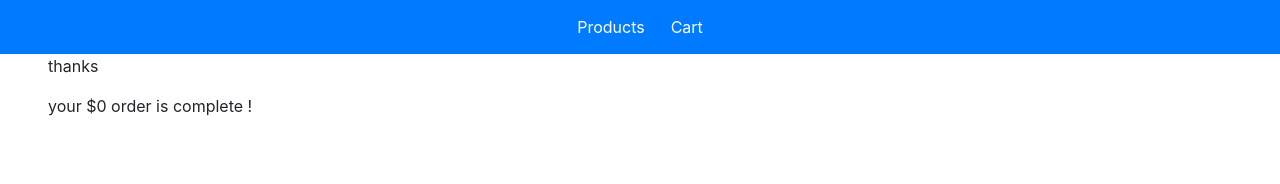
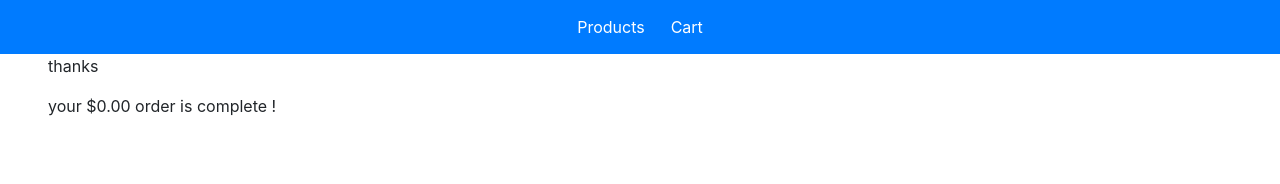
Before and after one commit to WTFace/mystore, an Angular app: page /order-complete in a window 1280 px wide. Shown: the top 184 px of the page. Built offline with nearby package versions, Linux system fonts and the light colour scheme.

Commit message:
feat: empty cart after order complete

```diff
--- a/src/app/order-complete/order-complete.component.html
+++ b/src/app/order-complete/order-complete.component.html
@@ -1,2 +1,2 @@
 <p>thanks {{username}}</p>
-<p>your ${{sum}} order is complete !</p>
+<p>your ${{sum.toFixed(2)}} order is complete !</p>
--- a/src/app/order-complete/order-complete.component.ts
+++ b/src/app/order-complete/order-complete.component.ts
@@ -16,5 +16,7 @@ export class OrderCompleteComponent implements OnInit {
     this.sum = this.cartService.getTotalCost();
     this.username = this.orderService.getOrderInfo().name;
   }
-
+  ngAfterViewInit(){
+    this.cartService.emptyCart();
+  }
 }
--- a/src/app/order-form/order-form.component.ts
+++ b/src/app/order-form/order-form.component.ts
@@ -1,6 +1,7 @@
 import { Component, Input, OnInit } from '@angular/core';
 import { Router } from '@angular/router';
 import { OrderService } from '../services/order.service';
+import { CartService } from '../services/cart.service';
 
 @Component({
   selector: 'app-order-form',
@@ -14,7 +15,7 @@ export class OrderFormComponent implements OnInit {
 
   @Input() sum: number;
 
-  constructor(private router: Router, private orderService: OrderService) {
+  constructor(private router: Router, private orderService: OrderService, private cartService: CartService) {
     this.sum = 0;
   }
 
--- a/src/app/services/cart.service.ts
+++ b/src/app/services/cart.service.ts
@@ -47,4 +47,8 @@ export class CartService {
     this.carts = this.carts.filter(x => x.product_id !== cart.product_id);
     return this.carts;
   }
+
+  emptyCart(){
+    this.carts = [];
+  }
 }
```
